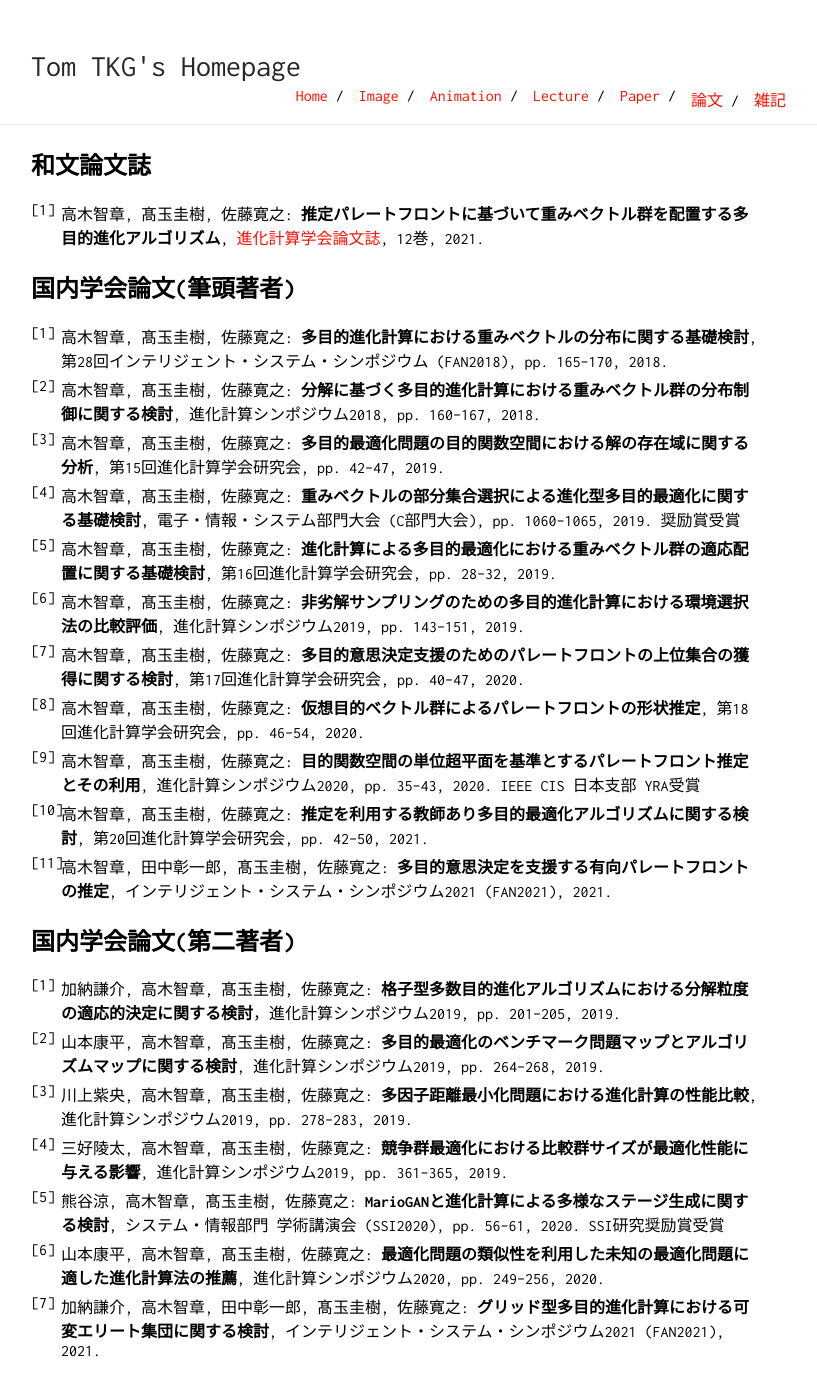
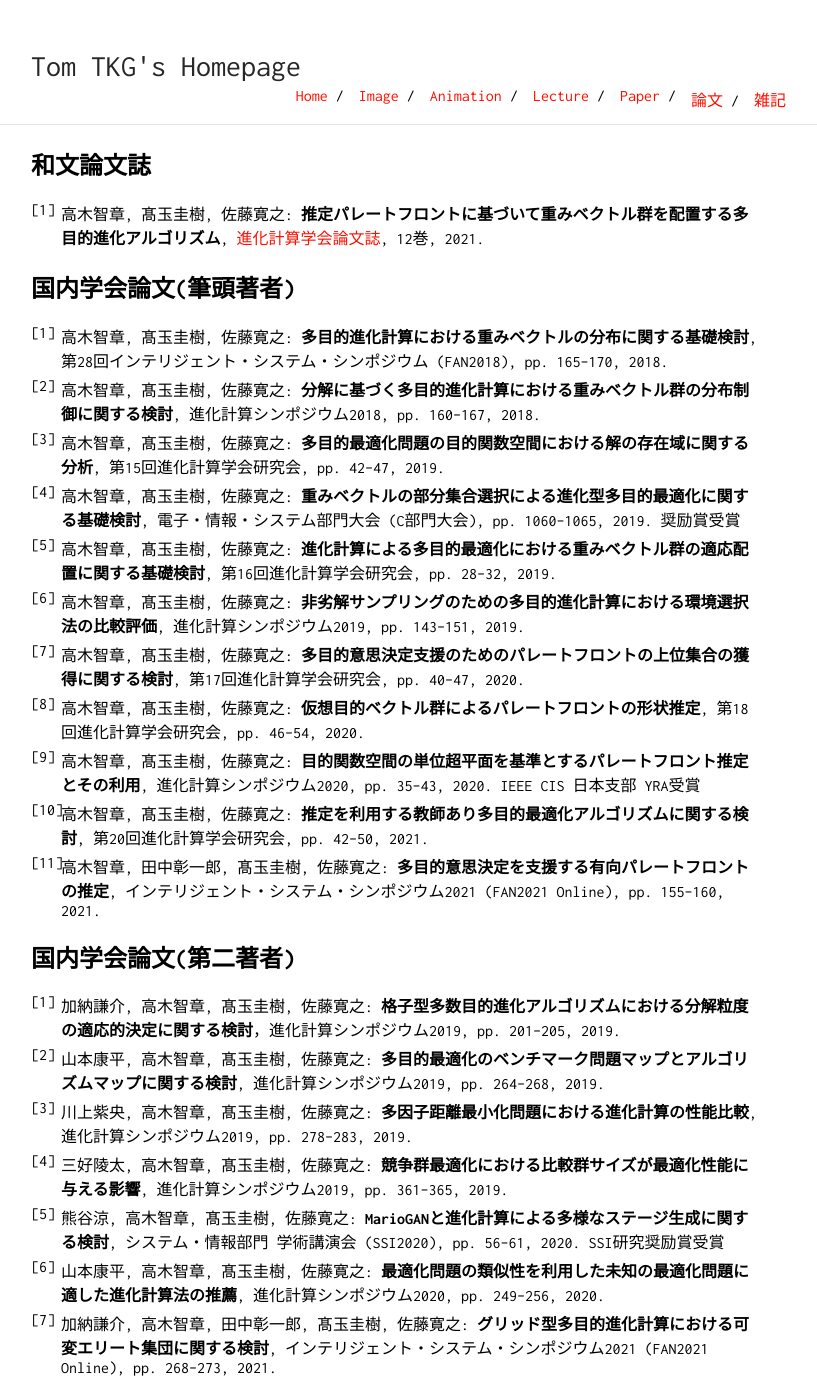
Before and after one commit to tomtkg/tomtkg.github.io, a Jekyll site: the page built from paperJP.md, in a window 1280 px wide. Shown: the whole page, without its empty margins (229-1046 px from the left). Built offline with Jekyll 4.4.1, drawn with Linux system fonts in a browser that asks for light colours.

Commit message:
Update paperJP.md

```diff
--- a/paperJP.md
+++ b/paperJP.md
@@ -17,7 +17,7 @@
 1. 高木智章, 髙玉圭樹, 佐藤寛之: **仮想目的ベクトル群によるパレートフロントの形状推定**, 第18回進化計算学会研究会, pp. 46--54, 2020.
 1. 高木智章, 髙玉圭樹, 佐藤寛之: **目的関数空間の単位超平面を基準とするパレートフロント推定とその利用**, 進化計算シンポジウム2020, pp. 35--43, 2020. IEEE CIS 日本支部 YRA受賞
 1. 高木智章, 髙玉圭樹, 佐藤寛之: **推定を利用する教師あり多目的最適化アルゴリズムに関する検討**, 第20回進化計算学会研究会, pp. 42--50, 2021.
-1. 高木智章, 田中彰一郎, 髙玉圭樹, 佐藤寛之: **多目的意思決定を支援する有向パレートフロントの推定**, インテリジェント・システム・シンポジウム2021 (FAN2021), 2021.
+1. 高木智章, 田中彰一郎, 髙玉圭樹, 佐藤寛之: **多目的意思決定を支援する有向パレートフロントの推定**, インテリジェント・システム・シンポジウム2021 (FAN2021 Online), pp. 155--160, 2021.
 
 ## 国内学会論文(第二著者)
 1. 加納謙介, 高木智章, 髙玉圭樹, 佐藤寛之: **格子型多数目的進化アルゴリズムにおける分解粒度の適応的決定に関する検討**，進化計算シンポジウム2019, pp. 201--205, 2019.
@@ -26,4 +26,4 @@
 1. 三好陵太, 高木智章, 髙玉圭樹, 佐藤寛之: **競争群最適化における比較群サイズが最適化性能に与える影響**, 進化計算シンポジウム2019, pp. 361--365, 2019.
 1. 熊谷涼, 高木智章, 髙玉圭樹, 佐藤寛之: **MarioGANと進化計算による多様なステージ生成に関する検討**, システム・情報部門 学術講演会 (SSI2020), pp. 56--61, 2020. SSI研究奨励賞受賞
 1. 山本康平, 高木智章, 髙玉圭樹, 佐藤寛之: **最適化問題の類似性を利用した未知の最適化問題に適した進化計算法の推薦**, 進化計算シンポジウム2020, pp. 249--256, 2020.
-1. 加納謙介, 高木智章, 田中彰一郎, 髙玉圭樹, 佐藤寛之: **グリッド型多目的進化計算における可変エリート集団に関する検討**, インテリジェント・システム・シンポジウム2021 (FAN2021), 2021.
+1. 加納謙介, 高木智章, 田中彰一郎, 髙玉圭樹, 佐藤寛之: **グリッド型多目的進化計算における可変エリート集団に関する検討**, インテリジェント・システム・シンポジウム2021 (FAN2021 Online), pp. 268--273, 2021.
```
